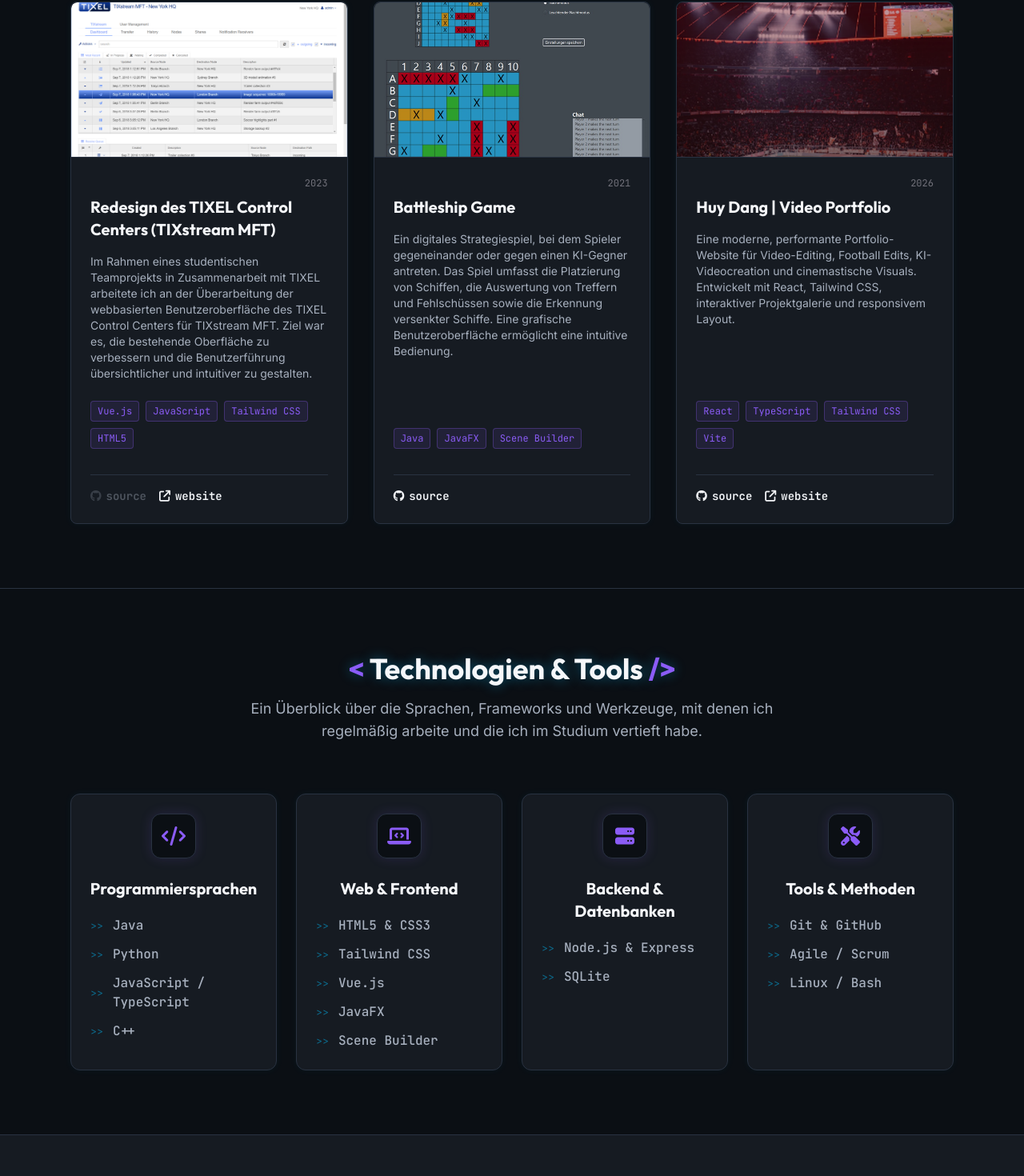
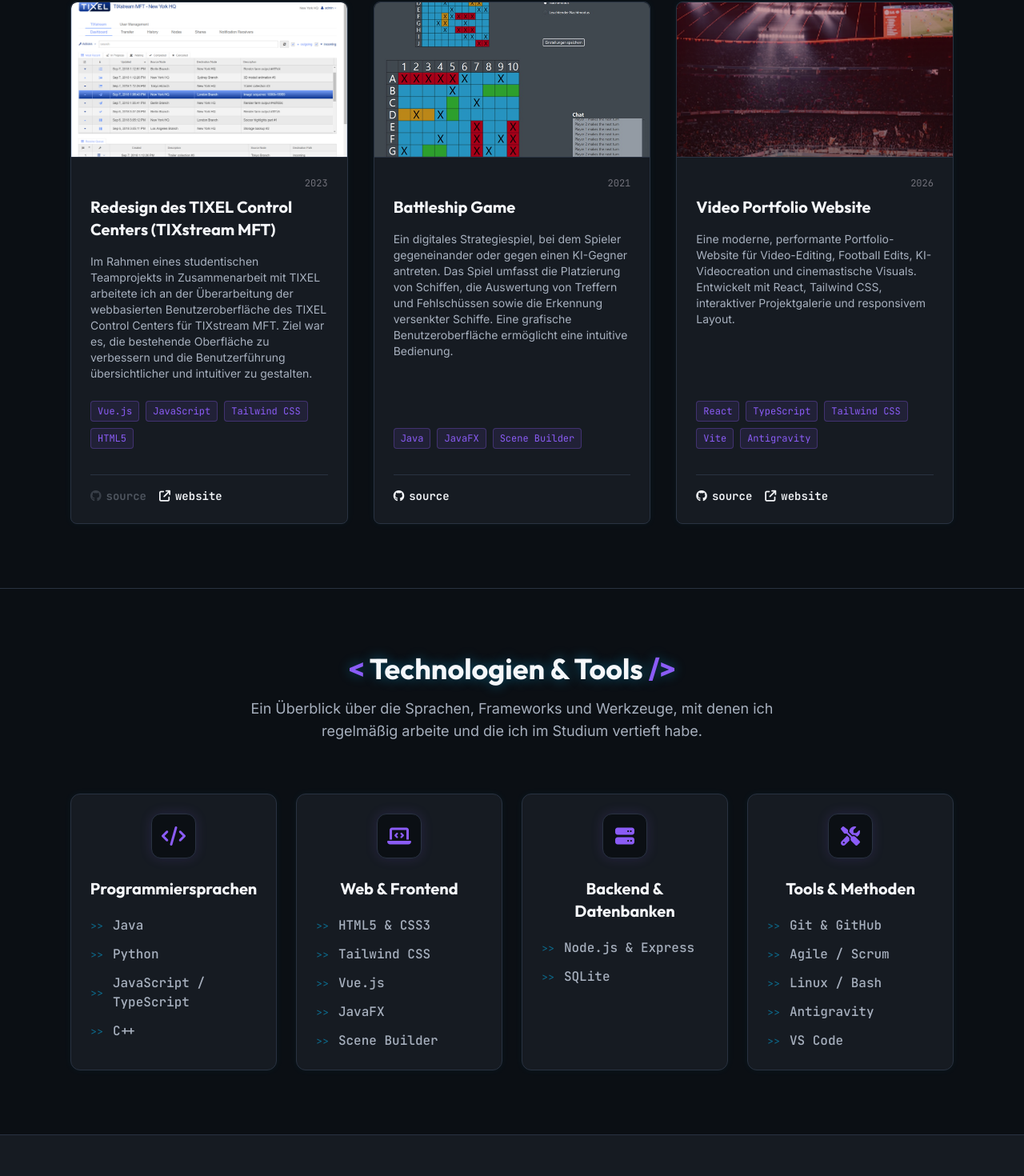
Before and after one commit to HuyCodia/IT_Portfolio, a React (Vite) app: page / in a window 1280 px wide. Shown: the part 1029-2499 px from the top of the page at 80% size. Built offline with nearby package versions, Linux system fonts and the light colour scheme; no server answers.

Commit message:
feat(data): update project details, video portfolio tags, and tools list

```diff
--- a/src/data/portfolioData.ts
+++ b/src/data/portfolioData.ts
@@ -50,15 +50,15 @@ export const projects: Project[] = [
     tags: ["Java", "JavaFX", "Scene Builder"],
     image: projectBattleshipImg,
     placeholderText: "Battleship Game GUI Screenshot",
-    sourceUrl: "https://github.com/HuyCodia",
+    sourceUrl: "https://github.com/HuyCodia/Battleships.git",
     year: "2021",
   },
   {
     id: "video-portfolio",
-    title: "Huy Dang | Video Portfolio",
+    title: "Video Portfolio Website",
     description:
       "Eine moderne, performante Portfolio-Website für Video-Editing, Football Edits, KI-Videocreation und cinemastische Visuals. Entwickelt mit React, Tailwind CSS, interaktiver Projektgalerie und responsivem Layout.",
-    tags: ["React", "TypeScript", "Tailwind CSS", "Vite"],
+    tags: ["React", "TypeScript", "Tailwind CSS", "Vite", "Antigravity"],
     image: projectVideoPortfolioImg,
     placeholderText: "Huy Dang | Video Portfolio Screenshot",
     sourceUrl: "https://github.com/HuyCodia/Videograph_Portfolio",
@@ -97,7 +97,13 @@ export const skillCategories: SkillCategory[] = [
     id: "tools",
     title: "Tools & Methoden",
     icon: "fa-solid fa-screwdriver-wrench",
-    skills: ["Git & GitHub", "Agile / Scrum", "Linux / Bash"],
+    skills: [
+      "Git & GitHub",
+      "Agile / Scrum",
+      "Linux / Bash",
+      "Antigravity",
+      "VS Code",
+    ],
   },
 ];
 
```
